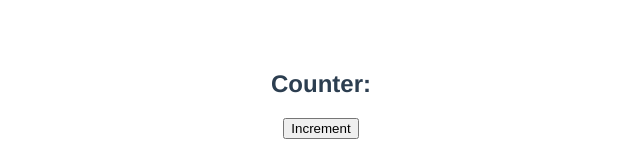
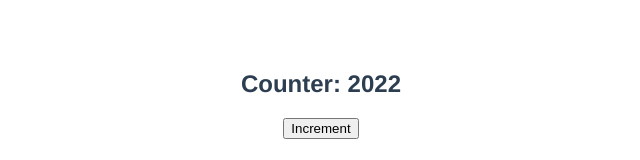
Before and after one commit to Mbtj/hello-vue, a Vue app: page / in a window 1280 px wide. Shown: the part 389-549 px from the top of the page, without its empty margins (319-959 px from the left). Built offline with nearby package versions, Linux system fonts and the light colour scheme.

Commit message:
update prop name

```diff
--- a/src/App.vue
+++ b/src/App.vue
@@ -1,6 +1,6 @@
 <template>
   <img alt="Vue logo" src="./assets/tj.svg" />
-  <ButtonCounter count="2022"/>
+  <ButtonCounter initialCount="2022" />
   <HelloWorld msg="This is my first Vue application" />
 </template>
 
@@ -12,13 +12,14 @@ export default {
   name: "App",
   components: {
     HelloWorld,
-    ButtonCounter
+    ButtonCounter,
   },
 };
 </script>
 
 <style>
-#app, #app-extended {
+#app,
+#app-extended {
   font-family: Avenir, Helvetica, Arial, sans-serif;
   -webkit-font-smoothing: antialiased;
   -moz-osx-font-smoothing: grayscale;
```
